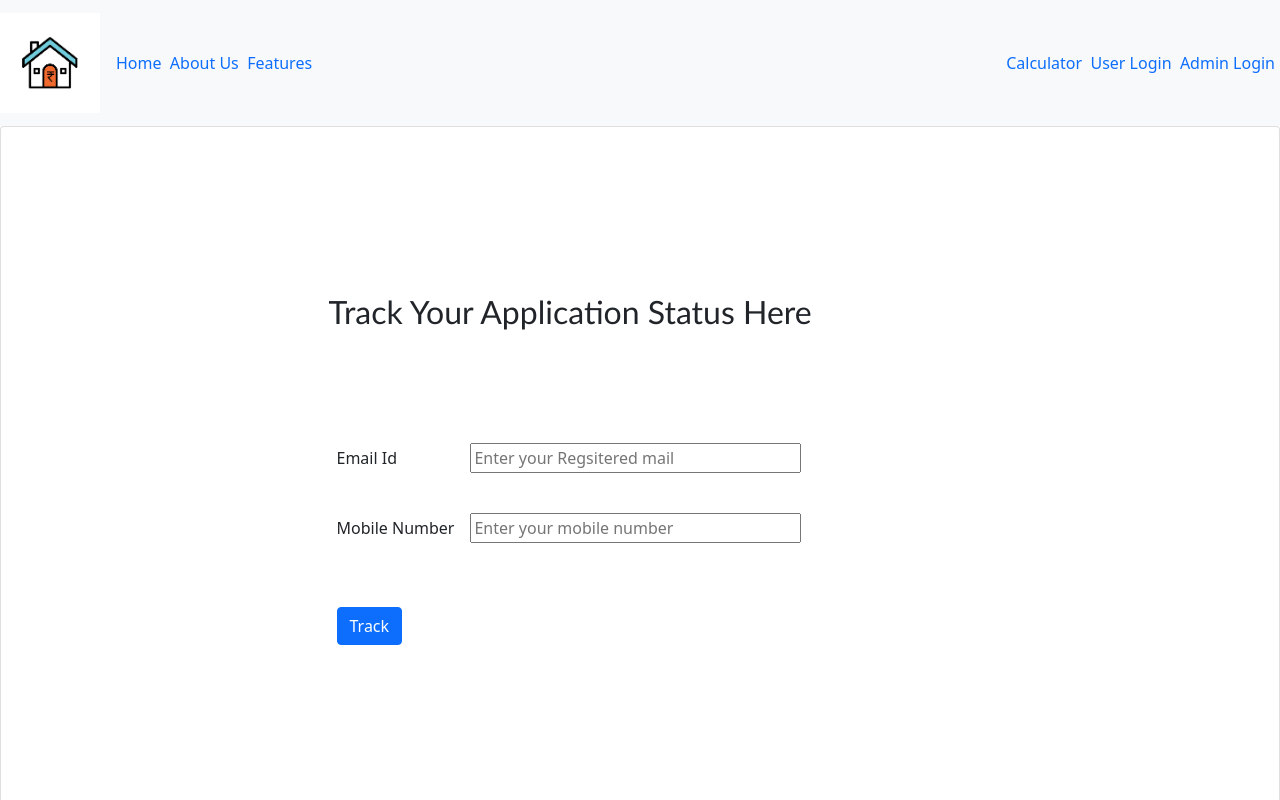
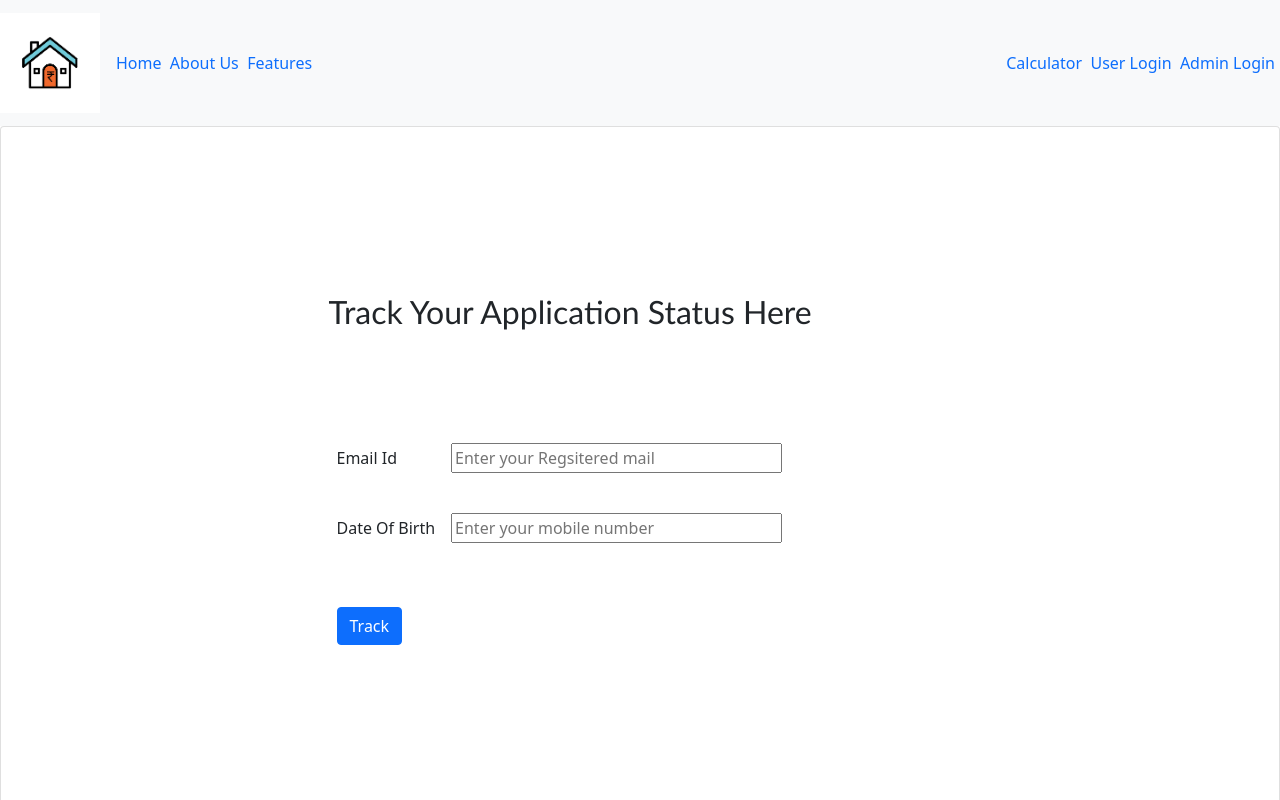
Before and after one commit to godragnar/homeloans, an Angular app: page /loan-tracker in a window 1280 px wide. Shown: the top 800 px of the page. Built offline with nearby package versions, Linux system fonts and the light colour scheme.

Commit message:
Update loan-tracker.component.html

```diff
--- a/src/app/loan-tracker/loan-tracker.component.html
+++ b/src/app/loan-tracker/loan-tracker.component.html
@@ -16,7 +16,7 @@
               <br>
 
               <tr>
-                <td>Mobile Number</td>
+                <td>Date Of Birth</td>
                 <td>
                     <input type="text" size="30" maxlength="10" pattern="\d{10}"
                     tabindex="2" placeholder="Enter your mobile number">
```
